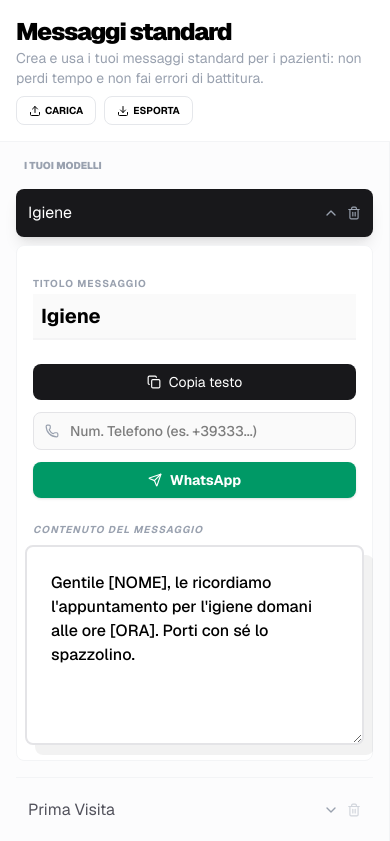
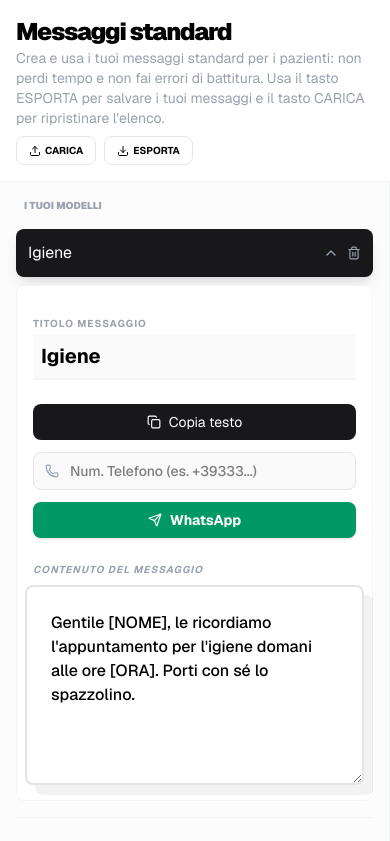
Before and after one commit to Poldin/visitae, a Next.js app: page /lista_attesa in a window 390 px wide. Shown: the top 841 px of the page. Built offline with nearby package versions, Linux system fonts and the light colour scheme.

Commit message:
Refactor waiting list page layout for improved mobile responsiveness and update header text to include export/import instructions. Adjusted height constraints for mobile accordion component.

```diff
--- a/app/lista_attesa/page.tsx
+++ b/app/lista_attesa/page.tsx
@@ -22,7 +22,7 @@ interface EditorAreaProps {
   updateActiveTemplateText: (id: string, text: string) => void;
 }
 
-// 2. COMPONENTE EDITOR SPOSTATO FUORI (Risolve il problema del focus)
+// 2. COMPONENTE EDITOR SPOSTATO FUORI
 const EditorArea = ({
   templateId,
   templates,
@@ -167,12 +167,12 @@ export default function MioDottoreAssistant() {
   };
 
   return (
-    <div className="flex flex-col h-screen bg-white text-black font-sans md:overflow-hidden">
-      {/* HEADER */}
+    <div className="flex flex-col min-h-screen md:h-screen bg-white text-black font-sans md:overflow-hidden">
+      {/* HEADER: Ora scorre via in modo naturale su mobile */}
       <header className="p-4 flex flex-col sm:flex-row justify-between items-start sm:items-center bg-white gap-4 border-b border-gray-100 md:border-none">
         <div>
           <h1 className="text-2xl font-black tracking-tighter">Messaggi standard</h1>
-          <p className="text-sm md:text-md text-gray-400 mb-2">Crea e usa i tuoi messaggi standard per i pazienti: non perdi tempo e non fai errori di battitura.</p>
+          <p className="text-sm md:text-md text-gray-400 mb-2">Crea e usa i tuoi messaggi standard per i pazienti: non perdi tempo e non fai errori di battitura. Usa il tasto ESPORTA per salvare i tuoi messaggi e il tasto CARICA per ripristinare l'elenco.</p>
           <div className="flex gap-2">
             <button onClick={() => setShowDataDialog('import')} className="flex items-center gap-1 text-[10px] font-bold border border-gray-200 px-3 py-1.5 rounded-lg hover:bg-gray-50 uppercase"><Upload size={12}/> Carica</button>
             <button onClick={handleExport} className="flex items-center gap-1 text-[10px] font-bold border border-gray-200 px-3 py-1.5 rounded-lg hover:bg-gray-50 uppercase"><Download size={12}/> Esporta</button>
@@ -180,8 +180,9 @@ export default function MioDottoreAssistant() {
         </div>
       </header>
 
-      <div className="flex flex-1 overflow-y-auto md:overflow-hidden flex-col md:flex-row">
-        {/* SIDEBAR (Desktop) & ACCORDION SYSTEM (Mobile) */}
+      {/* CONTENITORE PRINCIPALE: Rimossi i vincoli di altezza fissa per il mobile */}
+      <div className="flex flex-1 flex-col md:flex-row md:overflow-hidden">
+        {/* SIDEBAR / ACCORDION */}
         <aside className="w-full md:w-80 border-r border-gray-100 flex flex-col bg-gray-50/50">
           <div className="p-4 flex-1 md:overflow-y-auto space-y-2">
             <p className="text-[10px] font-black text-gray-400 uppercase mb-4 px-2">I tuoi modelli</p>
@@ -213,7 +214,7 @@ export default function MioDottoreAssistant() {
                   </button>
 
                   {/* Contenuto Fisarmonica (Mobile) */}
-                  <div className={`md:hidden transition-all duration-200 overflow-hidden ${isSelected ? 'max-h-[1200px] opacity-100 my-2' : 'max-h-0 opacity-0'}`}>
+                  <div className={`md:hidden transition-all duration-200 overflow-hidden ${isSelected ? 'max-h-[1500px] opacity-100 my-2' : 'max-h-0 opacity-0'}`}>
                     <div className="p-2 bg-white rounded-lg border border-gray-100">
                       <EditorArea
                         templateId={t.id}
```
